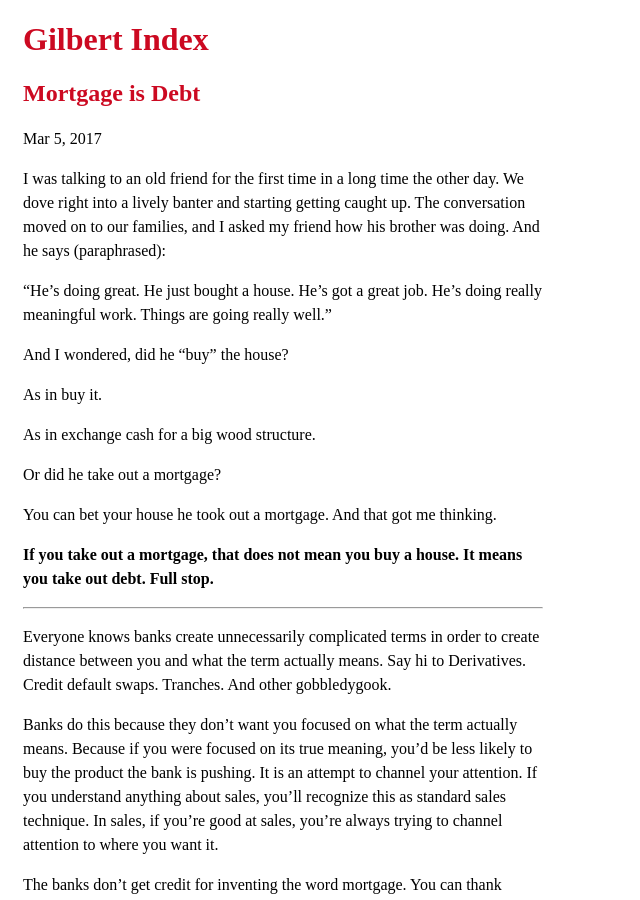
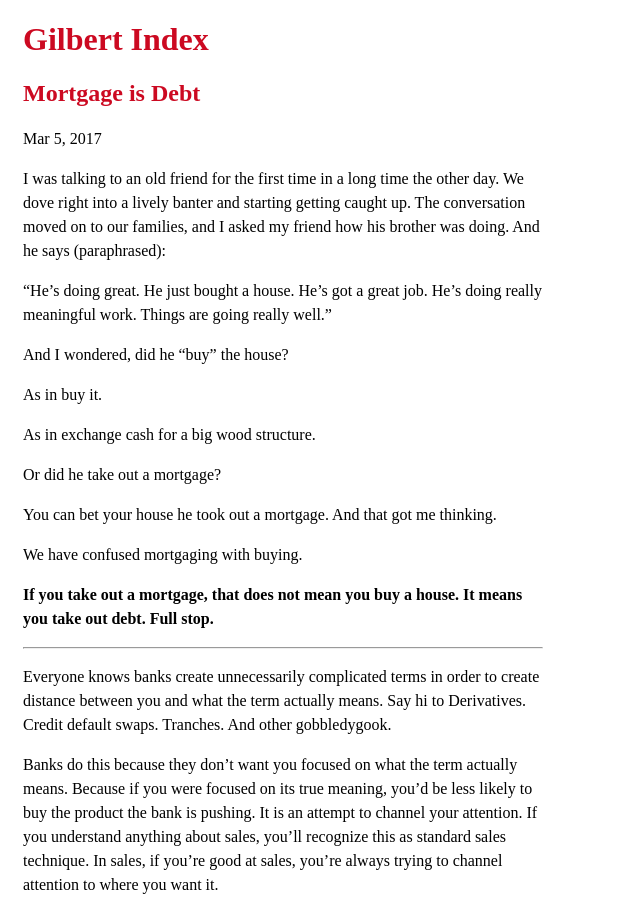
Before and after one commit to danilosierrac/gilbert-index, a Jekyll site: the page built from _posts/2017-03-06-mortgage-is-debt.md, in a window 1280 px wide and 900 px high. Shown: the whole window, without its empty margins (0-640 px from the left). Built offline with Jekyll 4.4.1, drawn with Linux system fonts in a browser that asks for light colours.

Commit message:
article: Added text to Mortgage is Debt

```diff
--- a/_posts/2017-03-06-mortgage-is-debt.md
+++ b/_posts/2017-03-06-mortgage-is-debt.md
@@ -16,6 +16,8 @@ As in exchange cash for a big wood structure.
 Or did he take out a mortgage?
 
 You can bet your house he took out a mortgage. And that got me thinking.
+
+We have confused mortgaging with buying.
 
 **If you take out a mortgage, that does not mean you buy a house. It means you take out debt. Full stop.**
 
```
